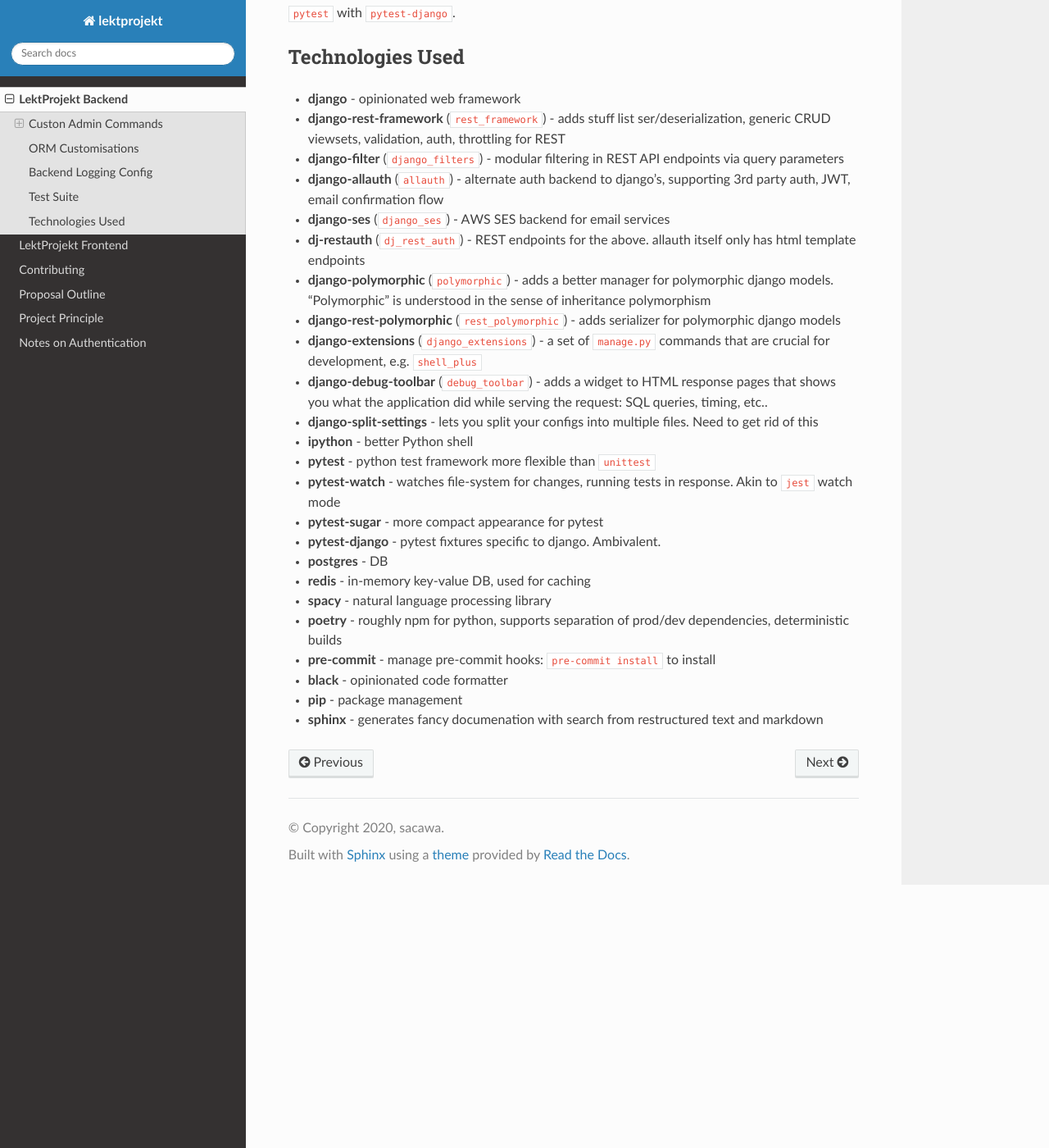
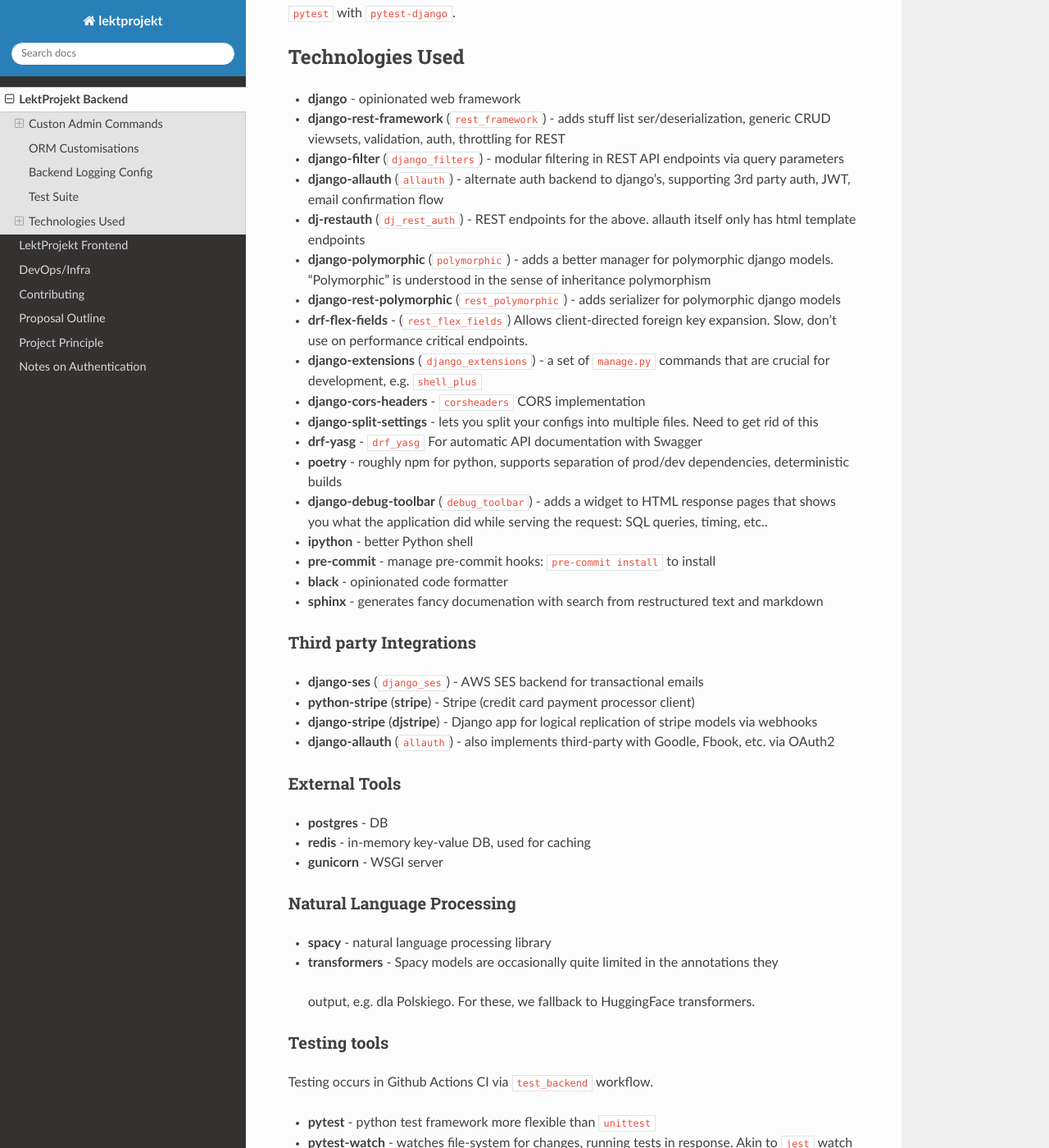
Before and after one commit to psacawa/lektprojekt, a Sphinx documentation site: the page built from docs/backend.rst, in a window 1280 px wide and 1400 px high, scrolled down 2475 px. Shown: the whole window at 82% size. Built offline with Sphinx 7.4.7 and the Read the Docs theme 2.0.0, drawn with Linux system fonts in a browser that asks for light colours; some of the changed text lies outside the part shown.

Commit message:
Docs: Update backend/ops dox

```diff
--- a/docs/backend.rst
+++ b/docs/backend.rst
@@ -1,4 +1,3 @@
-
 =================================
 LektProjekt Backend
 =================================
@@ -142,7 +141,6 @@
    API endpoints via query parameters
 -  **django-allauth** (``allauth``) - alternate auth backend to
    django’s, supporting 3rd party auth, JWT, email confirmation flow
-- **django-ses** (``django_ses``) - AWS SES backend for email services
 -  **dj-restauth** (``dj_rest_auth``) - REST endpoints for the above.
    allauth itself only has html template endpoints
 -  **django-polymorphic** (``polymorphic``) - adds a better manager for
@@ -150,30 +148,60 @@
    of inheritance polymorphism
 -  **django-rest-polymorphic** (``rest_polymorphic``) - adds serializer
    for polymorphic django models
+- **drf-flex-fields** - (``rest_flex_fields``)  Allows client-directed foreign key
+  expansion. Slow, don't use on performance critical endpoints.
 -  **django-extensions** (``django_extensions``) - a set of
    ``manage.py`` commands that are crucial for development,
    e.g. \ ``shell_plus``
+- **django-cors-headers** - ``corsheaders`` CORS implementation
+-  **django-split-settings** - lets you split your configs into multiple files. Need to get rid of this
+- **drf-yasg** - ``drf_yasg`` For automatic API documentation with Swagger
+-  **poetry** - roughly npm for python, supports separation of prod/dev dependencies, deterministic builds
+
 -  **django-debug-toolbar** (``debug_toolbar``) - adds a widget to HTML
    response pages that shows you what the application did while serving
    the request: SQL queries, timing, etc..
--  **django-split-settings** - lets you split your configs into multiple files. Need to get rid of this
 -  **ipython** - better Python shell
+
+-  **pre-commit** - manage pre-commit hooks: ``pre-commit install`` to install
+-  **black** - opinionated code formatter
+-  **sphinx** - generates fancy documenation with search from
+   restructured text and markdown
+
+Third party Integrations
+^^^^^^^^^^^^^^^^^^^^^^^^
+
+- **django-ses** (``django_ses``) - AWS SES backend for transactional emails
+- **python-stripe** (**stripe**)  - Stripe (credit card payment processor client)
+- **django-stripe** (**djstripe**)  - Django app for logical replication of stripe models via webhooks
+-  **django-allauth** (``allauth``) - also implements third-party with Goodle, Fbook, etc. via OAuth2
+
+External Tools
+^^^^^^^^^^^^^^
+-  **postgres** - DB
+-  **redis** - in-memory key-value DB, used for caching
+- **gunicorn** - WSGI server
+
+
+Natural Language Processing
+^^^^^^^^^^^^^^^^^^^^^^^^^^^
+
+-  **spacy** - natural language processing library
+-  **transformers** - Spacy models are occasionally quite limited in the annotations they
+  output, e.g. dla Polskiego. For these, we fallback to HuggingFace transformers.
+
+
+Testing tools
+^^^^^^^^^^^^^^^^^^
+
+Testing occurs in Github Actions  CI via ``test_backend`` workflow.
 
 -  **pytest** - python test framework more flexible than ``unittest``
 -  **pytest-watch** - watches file-system for changes, running tests in
    response. Akin to ``jest`` watch mode
 -  **pytest-sugar** - more compact appearance for pytest
 -  **pytest-django** - pytest fixtures specific to django. Ambivalent.
-
--  **postgres** - DB
--  **redis** - in-memory key-value DB, used for caching
-
--  **spacy** - natural language processing library
--  **poetry** - roughly npm for python, supports separation of prod/dev
-   dependencies, deterministic builds
--  **pre-commit** - manage pre-commit hooks: ``pre-commit install`` to
-   install
--  **black** - opinionated code formatter
--  **pip** - package management
--  **sphinx** - generates fancy documenation with search from
-   restructured text and markdown
+- **pytest-cov** - code coverage
+- **jq** - The *jq* JSON query languages is used to query API responses in tests to see whether
+  they match  a pattern. This requires the ``jq`` binary to be available, as well as the
+  python wrapper.
--- a/docs/index.rst
+++ b/docs/index.rst
@@ -7,6 +7,7 @@
 
     backend
     frontend
+    ops
     contributing
     proposal
     principle
```
Also changed, not shown: docs/contributing.rst (+7 -1 lines), docs/ops.rst (added, +56 -0 lines), 1 other file.
